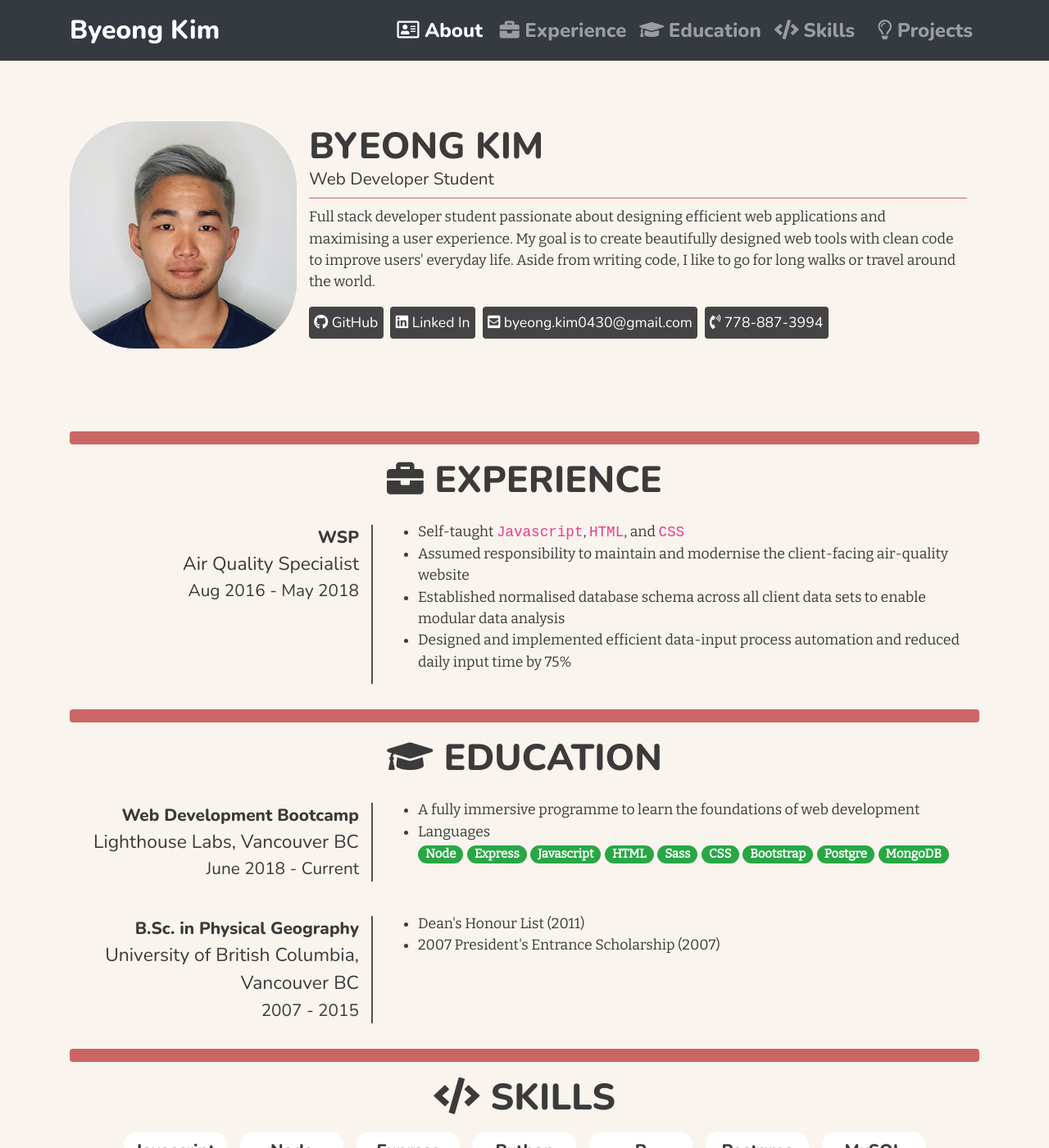
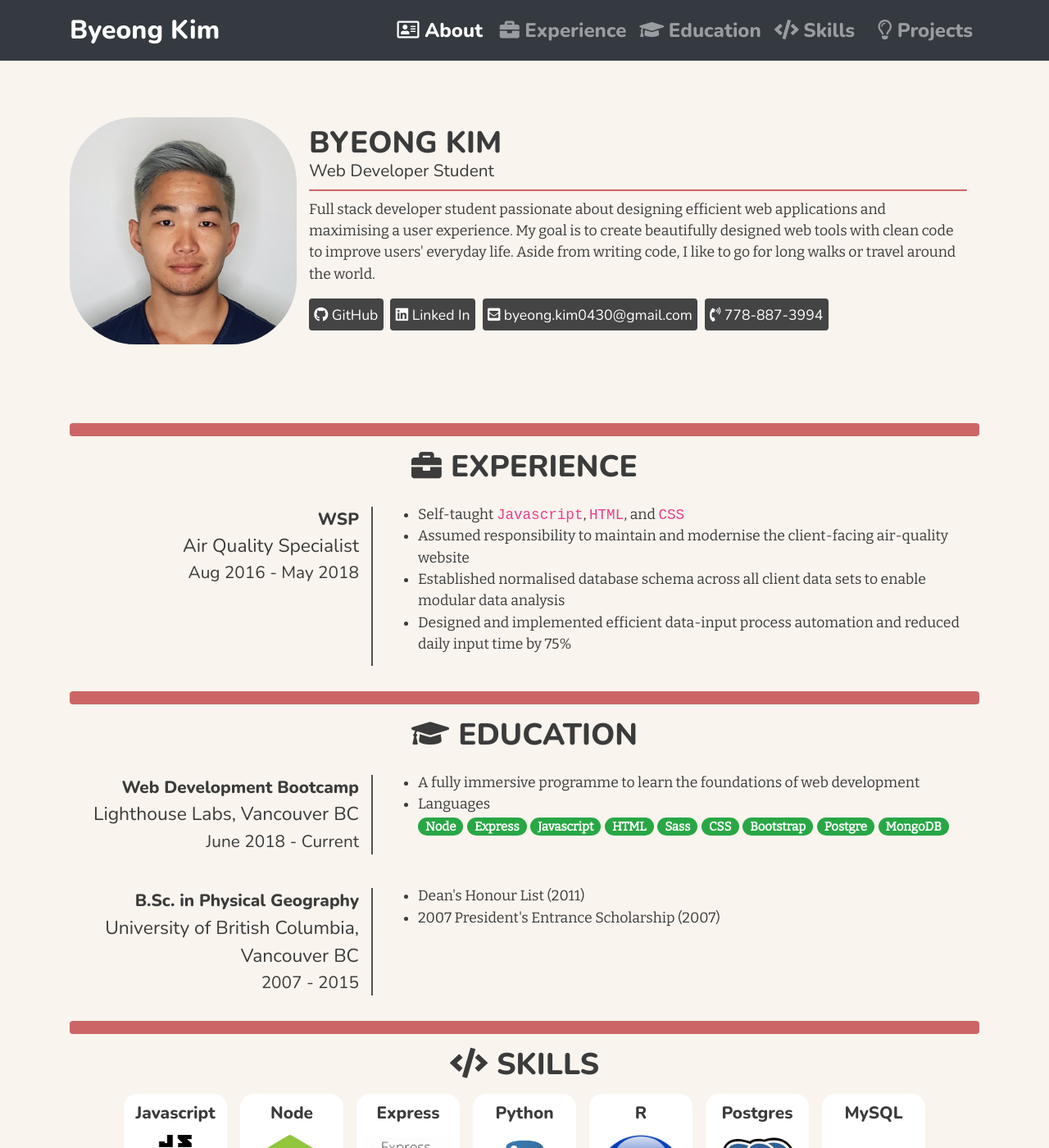
Before and after one commit to byeong0430/byeong0430.github.io, a Jekyll site: the page built from index.html, in a window 1280 px wide and 1400 px high. Shown: the whole window at 82% size. Built offline with Jekyll 4.4.1, drawn with Linux system fonts in a browser that asks for light colours; nearby versions of some CDN libraries.

Commit message:
title font size adjusted so that each section icon doesn't push text to next line on the smallest screen size

```diff
--- a/_sass/_variables.scss
+++ b/_sass/_variables.scss
@@ -5,7 +5,7 @@ sans-serif;
   text-transform: uppercase;
   font-family: $label-font;
   font-weight: 800;
-  font-size: 2.8em;
+  font-size: 2.3em;
 }
 
 %header-style {
```
